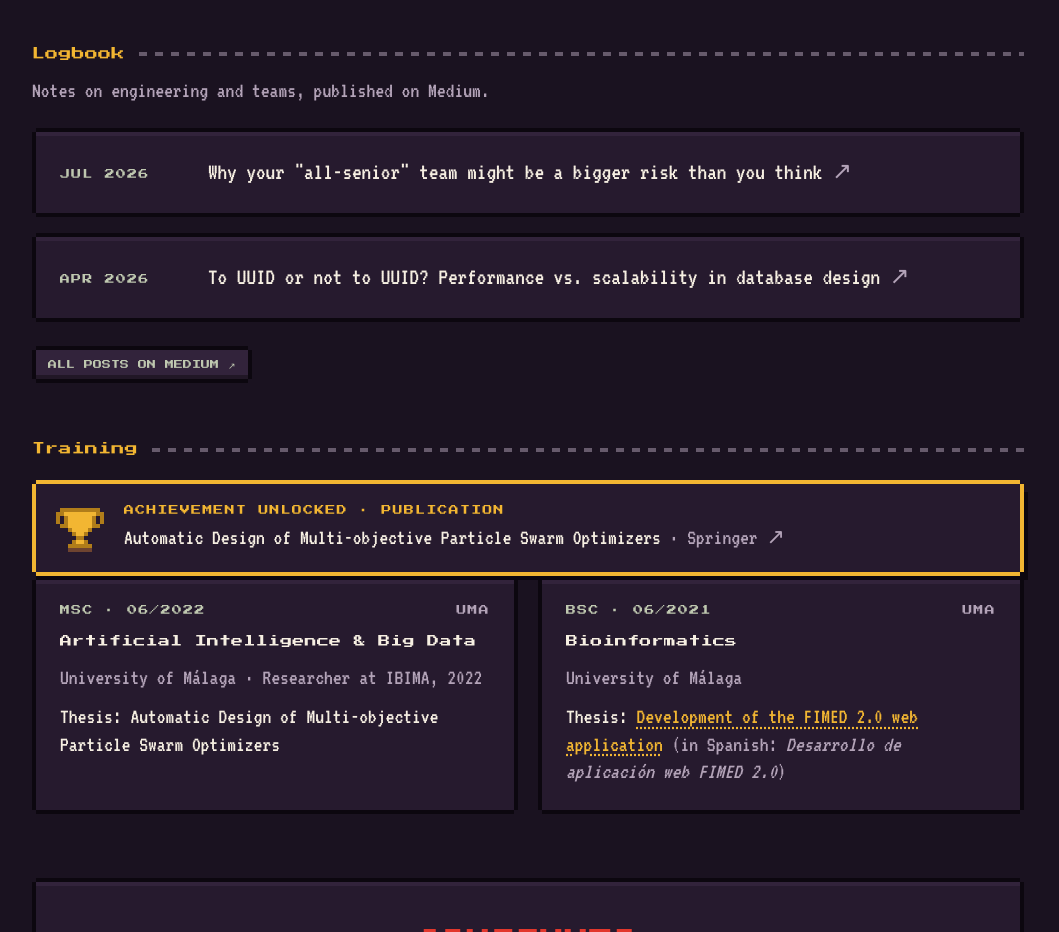
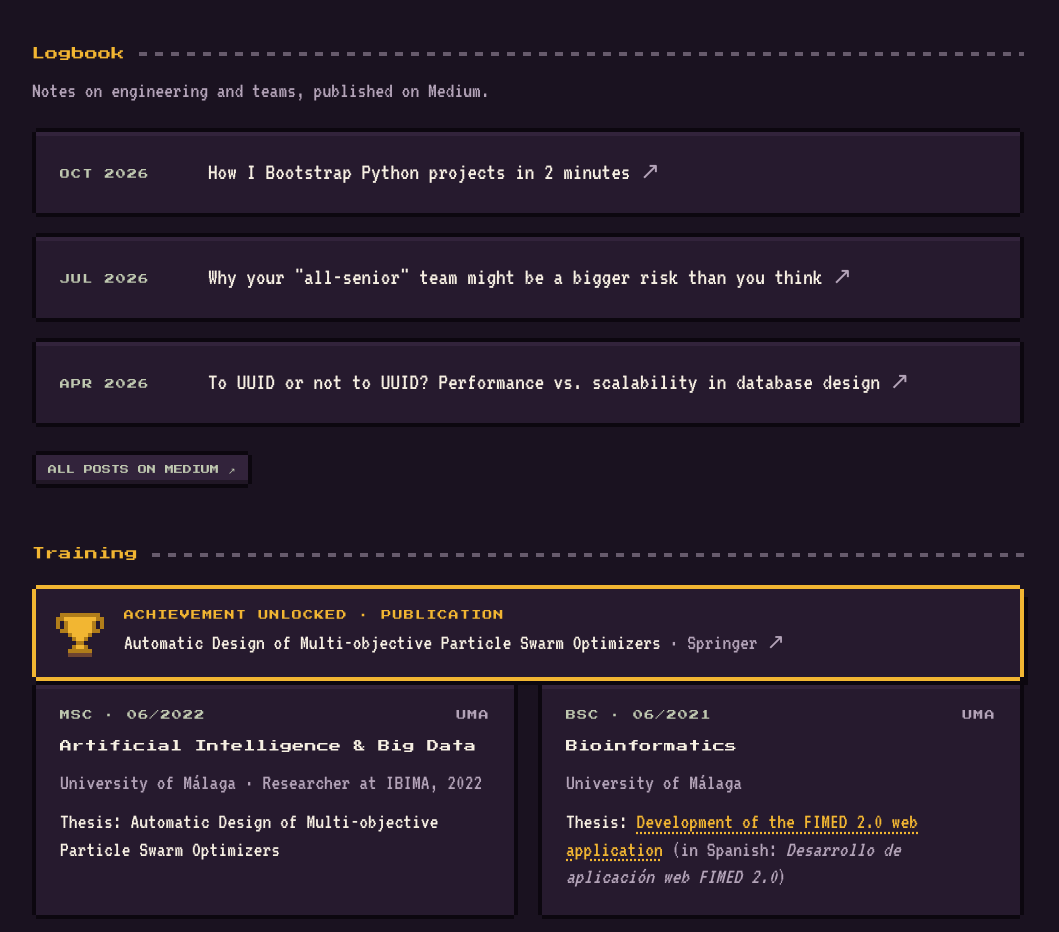
Before and after one commit to dandobjim/personal-landpage, a website: page index.html in a window 1280 px wide. Shown: the part 4500-5432 px from the top of the page, without its empty margins (112-1171 px from the left). Drawn offline with Linux system fonts and the light colour scheme.

Commit message:
Add logbook entry for Python project bootstrapping
Added a new logbook entry about bootstrapping Python projects.

```diff
--- a/index.html
+++ b/index.html
@@ -342,6 +342,12 @@
       <p class="text-muted mb-6 max-w-[62ch]">Notes on engineering and teams, published on Medium.</p>
       <ol class="grid gap-4">
         <li>
+          <a href="https://medium.com/@dandobjim_22678/how-i-bootstrap-python-projects-in-2-minutes-a1576116d45c?postPublishedType=initial" class="group px-box p-5 sm:p-6 grid gap-2 sm:grid-cols-[140px_1fr] items-baseline no-underline text-paper">
+            <time class="label text-sage" datetime="2026-07-23">Oct 2026</time>
+            <span class="text-[24px] leading-snug group-hover:text-gold">How I Bootstrap Python projects in 2 minutes <span class="text-muted">↗</span></span>
+          </a>
+        </li>
+        <li>
           <a href="https://medium.com/@dandobjim_22678/why-your-all-senior-team-might-be-a-bigger-risk-than-you-think-e8b9876d0b3e" class="group px-box p-5 sm:p-6 grid gap-2 sm:grid-cols-[140px_1fr] items-baseline no-underline text-paper">
             <time class="label text-sage" datetime="2026-07-23">Jul 2026</time>
             <span class="text-[24px] leading-snug group-hover:text-gold">Why your "all-senior" team might be a bigger risk than you think <span class="text-muted">↗</span></span>
```
